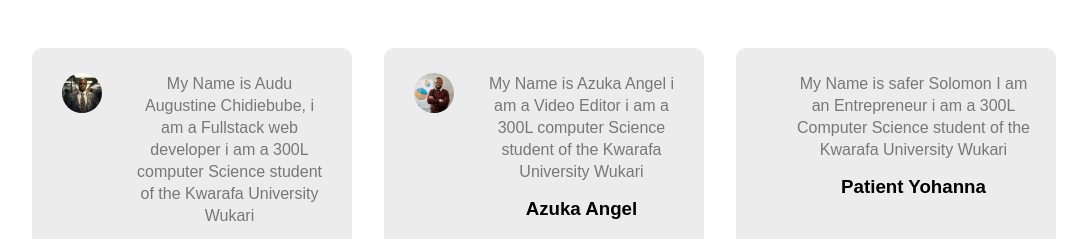
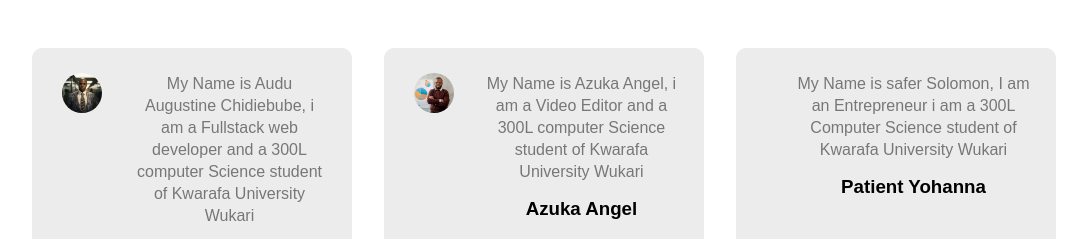
Before and after one commit to asaiah4812/kwarafa-university, a plain HTML site: page index.html in a window 1280 px wide. Shown: the part 2969-3208 px from the top of the page, without its empty margins (96-1183 px from the left). Drawn offline with Linux system fonts and the light colour scheme; a web font is replaced by a local one.

Commit message:
Update index.html

```diff
--- a/index.html
+++ b/index.html
@@ -150,8 +150,8 @@
                 <img src="static/images/img (3).jpg" alt="">
                 <div>
                     <p>
-                        My Name is Audu Augustine Chidiebube, i am a Fullstack web developer i am a
-                        300L computer Science student of the Kwarafa University Wukari
+                        My Name is Audu Augustine Chidiebube, i am a Fullstack web developer and a
+                        300L computer Science student of Kwarafa University Wukari
                     </p>
                     <h3>Audu Augustine Chidiebube</h3>
                 </div>
@@ -160,8 +160,8 @@
                 <img src="static/images/Nghainuh.jpg" alt="">
                 <div>
                     <p>
-                        My Name is Azuka Angel i am a Video Editor i am a
-                        300L computer Science student of the Kwarafa University Wukari
+                        My Name is Azuka Angel, i am a Video Editor and a
+                        300L computer Science student of Kwarafa University Wukari
                     </p>
                     <h3> Azuka Angel </h3>
                 </div>
@@ -171,8 +171,8 @@
                 <img src="static/images/img (5).jpg" alt="">
                 <div class="text-title">
                     <p>
-                        My Name is safer Solomon  I am an Entrepreneur i am a
-                        300L Computer Science student of the Kwarafa University Wukari
+                        My Name is safer Solomon, I am an Entrepreneur i am a
+                        300L Computer Science student of Kwarafa University Wukari
                     </p>
                     <h3>Patient Yohanna</h3>
                 </div>
```
